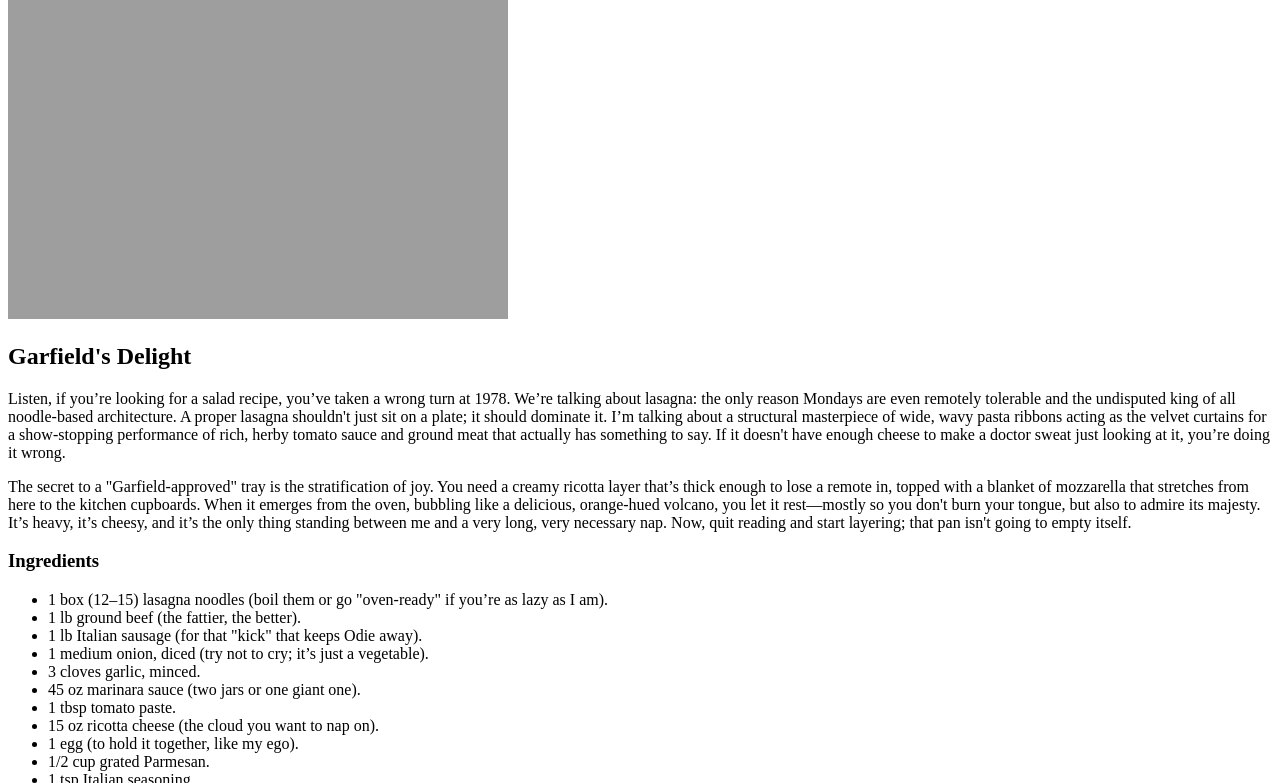
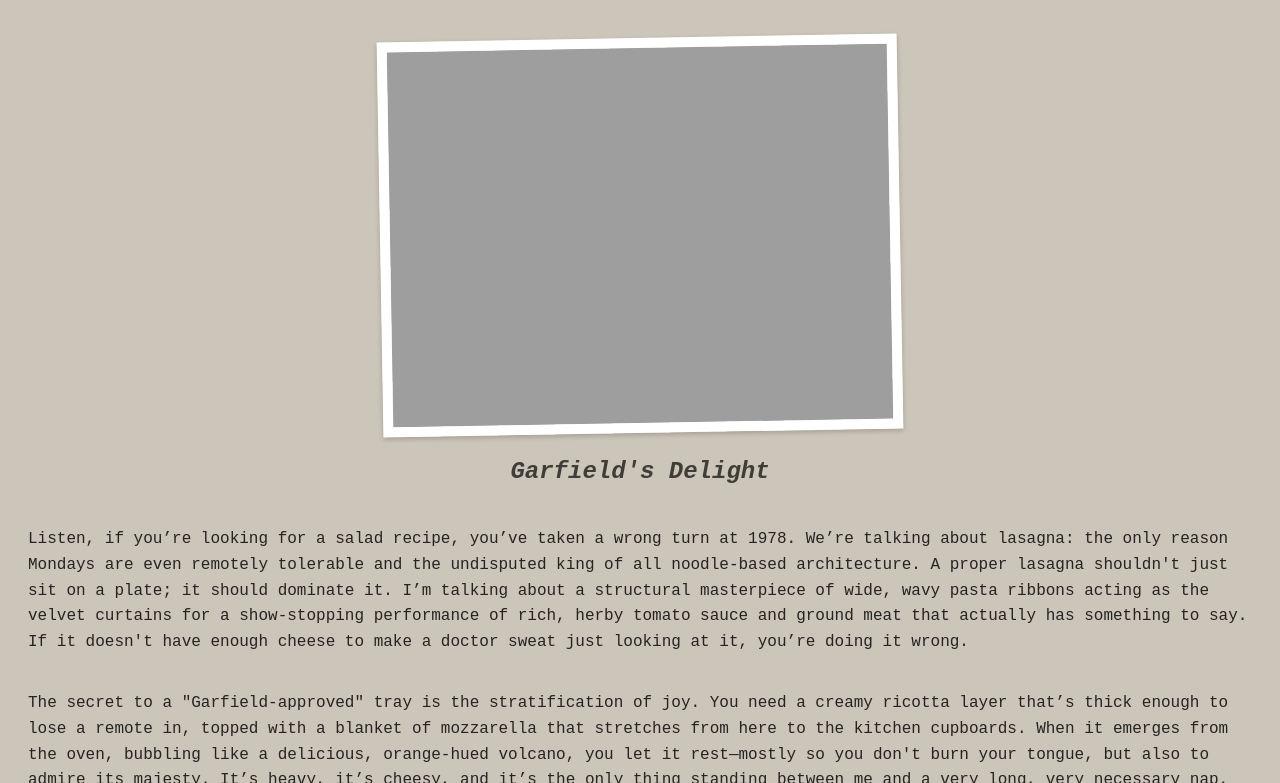
Before and after one commit to bbdevelops/odin-recipes, a plain HTML site: page recipes/lasagna.html in a window 1280 px wide. Shown: the part 136-919 px from the top of the page. Drawn offline with Linux system fonts and the light colour scheme; the site is published under a folder, as on GitHub Pages, so addresses that start at the root find nothing.

Commit message:
Fixed CSS <head> line

```diff
--- a/recipes/lasagna.html
+++ b/recipes/lasagna.html
@@ -3,7 +3,7 @@
 <head>
     <meta charset="UTF-8">
     <meta name="viewport" content="width=device-width, initial-scale=1.0">
-    <link rel="stylesheet" href="/style.css">
+    <link rel="stylesheet" href="../style.css">
     <title>Document</title>
 </head>
 <body>
```
Also changed, not shown: index.html (+1 -1 lines), recipes/buttermilk_pancakes.html (+1 -1 lines), recipes/gazpacho.html (+1 -1 lines).
